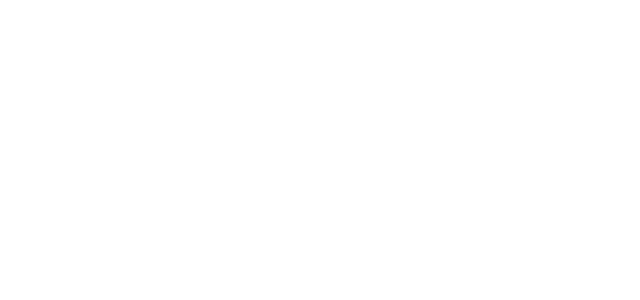
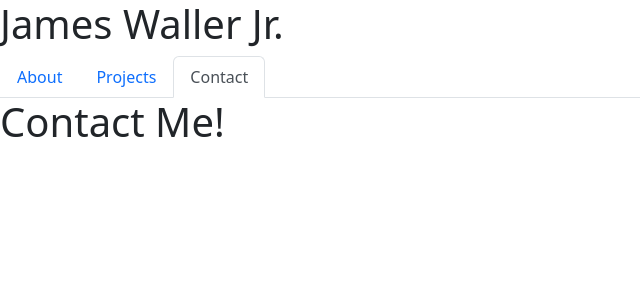
Before and after one commit to DistantDig/react-portfolio, a React (Vite) app: page /Contact in a window 1280 px wide. Before the commit this address had no page. Shown: the top 300 px of the page, without its empty margins (0-640 px from the left). Built offline with nearby package versions, Linux system fonts and the light colour scheme.

Commit message:
added contact child page

```diff
--- a/src/main.jsx
+++ b/src/main.jsx
@@ -6,6 +6,7 @@ import 'bootstrap/dist/css/bootstrap.min.css';
 import App from './App';
 import About from './pages/About';
 import Projects from './pages/Projects';
+import Contact from './pages/Contact';
 
 const router = createBrowserRouter([
     {
@@ -20,6 +21,10 @@ const router = createBrowserRouter([
             {
                 path: '/Projects',
                 element: <Projects/>,
+            },
+            {
+                path: '/Contact',
+                element: <Contact/>,
             }
         ]
     }
--- /dev/null
+++ b/src/pages/Contact.jsx
@@ -0,0 +1,8 @@
+export default function Contact() {
+    return (
+      <div>
+        <h1>Contact Me!</h1>
+
+      </div>
+    );
+}
```
